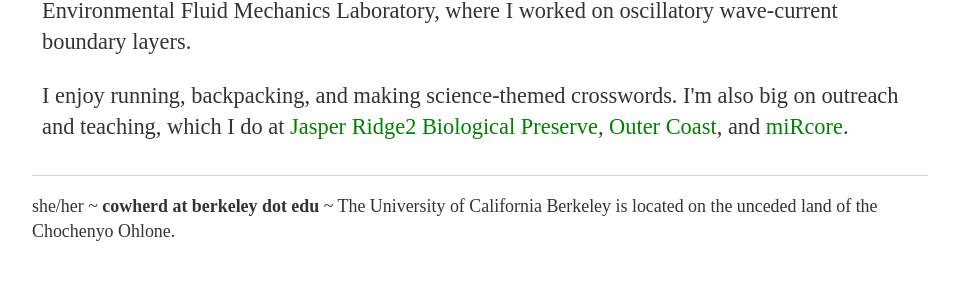
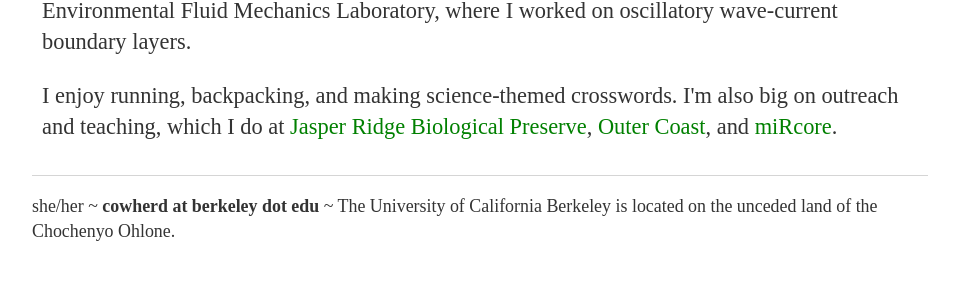
Before and after one commit to mariannecowherd/mariannecowherd.github.io, a Jekyll site: the page built from index.html, in a window 1280 px wide. Shown: the part 1013-1314 px from the top of the page, without its empty margins (160-1119 px from the left). Built offline with Jekyll 4.4.1, drawn with Linux system fonts in a browser that asks for light colours.

Commit message:
Update index.html

```diff
--- a/index.html
+++ b/index.html
@@ -11,7 +11,7 @@
 	box-sizing: border-box;
 }
 .row{
-		column-gap: 40px;
+		column-gap: 10px;
 	}
 
 /* Create two equal columns that floats next to each other */
@@ -25,7 +25,7 @@
 }
 
 .right {
-  width: 60%;
+  width: 55%;
 }
 
 /* Clear floats after the columns */
@@ -58,7 +58,7 @@
 		Bob & Norma Street Environmental Fluid Mechanics Laboratory, where I worked
 			on oscillatory wave-current boundary layers.</p>
 		<p> I enjoy running, backpacking, and making science-themed crosswords. I'm
-			also big on outreach and teaching, which I do at <a href="https://jrbp.stanford.edu/"> Jasper Ridge2
+			also big on outreach and teaching, which I do at <a href="https://jrbp.stanford.edu/"> Jasper Ridge
 			Biological Preserve</a>, <a href="http://outercoast.org/">Outer Coast</a>, and <a href="https://www.mircore.org/">miRcore</a>.
 
 	</div>
```
